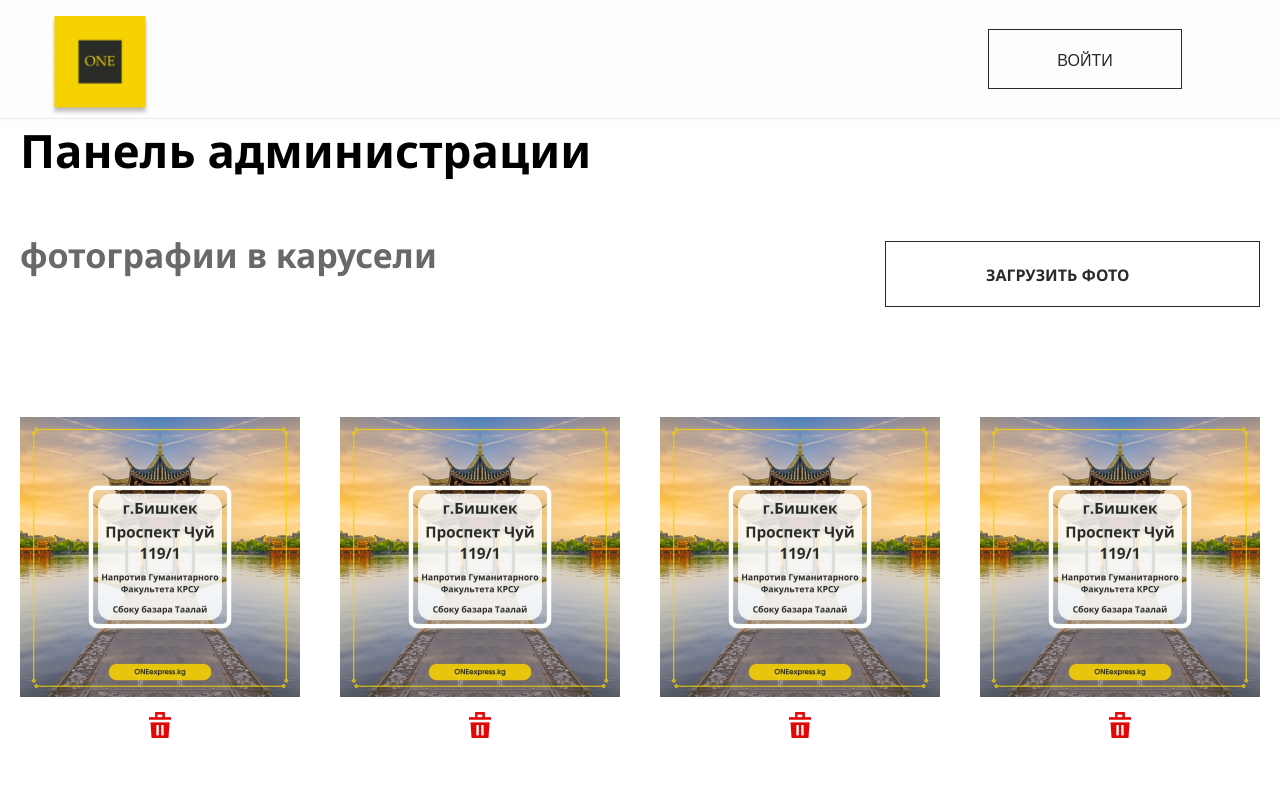
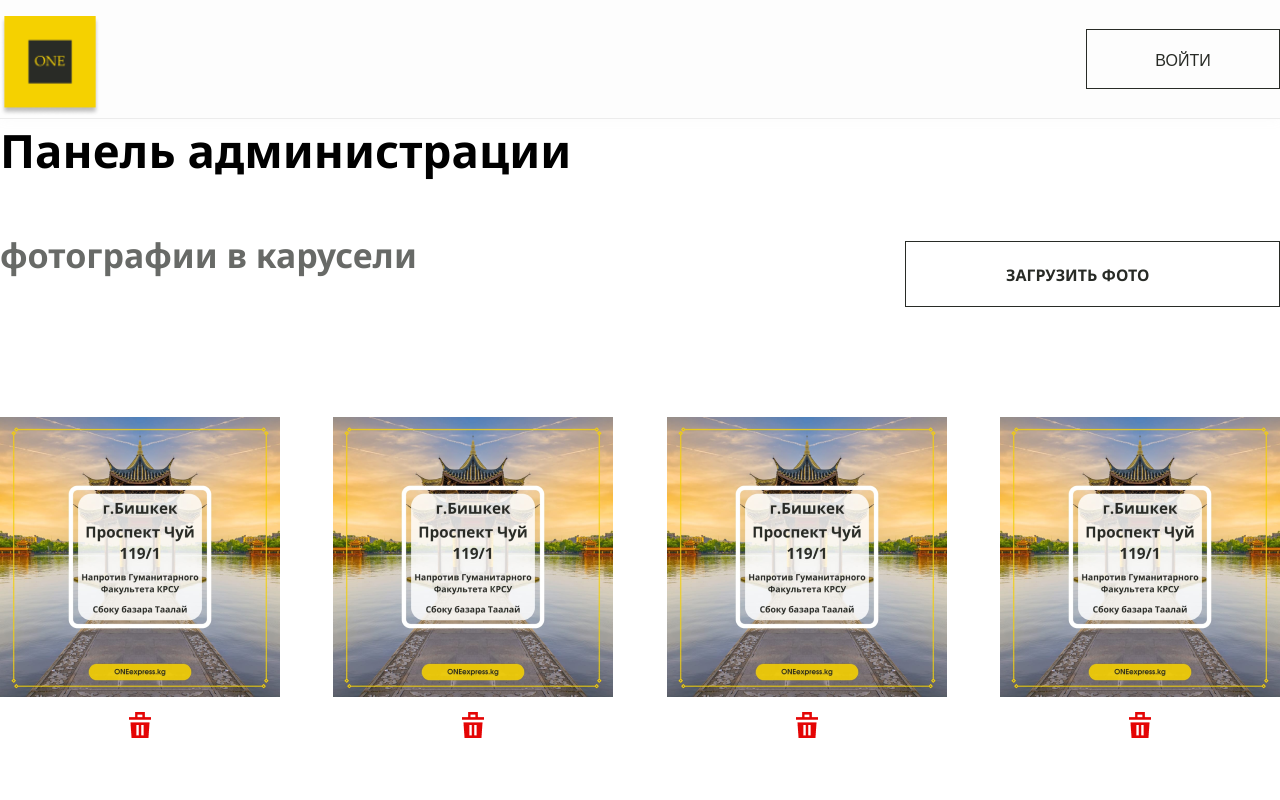
Before and after one commit to forfrontjs/one-express, a React (Vite) app: page /admin in a window 1280 px wide. Shown: the top 800 px of the page. Built offline with nearby package versions, Linux system fonts and the light colour scheme; some icons are missing.

Commit message:
fix Header

```diff
--- a/src/assets/styles/_global.scss
+++ b/src/assets/styles/_global.scss
@@ -1,5 +1,5 @@
 .container {
     max-width: 1284px;
     margin: 0 auto;
-    padding: 0 20px;
+    padding: 0;
 }
--- a/src/components/Header/Header.module.scss
+++ b/src/components/Header/Header.module.scss
@@ -28,7 +28,6 @@
 
   .logo {
     width: 100px;
-    margin-left: 30px;
     margin-top: 17px;
 
     img {
@@ -77,8 +76,7 @@
       align-items: center;
       gap: 30px;
       text-align: center;
-      margin-top: 100px;
-
+      margin-top: 0px;
       .navItem {
         font-size: 24px;
         color: #000000;
@@ -107,7 +105,7 @@
     height: 100%;
     background-color: rgba(255, 255, 255, 0.9);
     flex-direction: column;
-    justify-content: flex-start;
+    justify-content:center;
     align-items: center;
     z-index: 999;
   }
@@ -117,7 +115,6 @@
       display: inline-block;
       padding: 1px 16px;
       font-size: 16px;
-      margin-right: 78px;
       cursor: pointer;
       border: 1px solid #282b26;
       width: 194px;
--- a/src/pages/Home/ui/Calculator/Calculator.module.scss
+++ b/src/pages/Home/ui/Calculator/Calculator.module.scss
@@ -42,6 +42,7 @@
 	grid-template-rows: auto 1fr auto;
 	margin: 0 auto;
 	padding: 0 20px;
+	margin-top: 130px;
  }
 
  .conteinerCalculator {
--- a/src/pages/Home/ui/Hero/Hero.module.scss
+++ b/src/pages/Home/ui/Hero/Hero.module.scss
@@ -2,12 +2,15 @@
   margin: 0 auto;
   padding: 0 15px;
   max-width: 1284px;
-  margin-bottom: 120px;
+
 }
 
 .container {
   display: flex;
   flex-direction: column;
+  max-width: 1280px;
+
+
 }
 
 .title {
```
